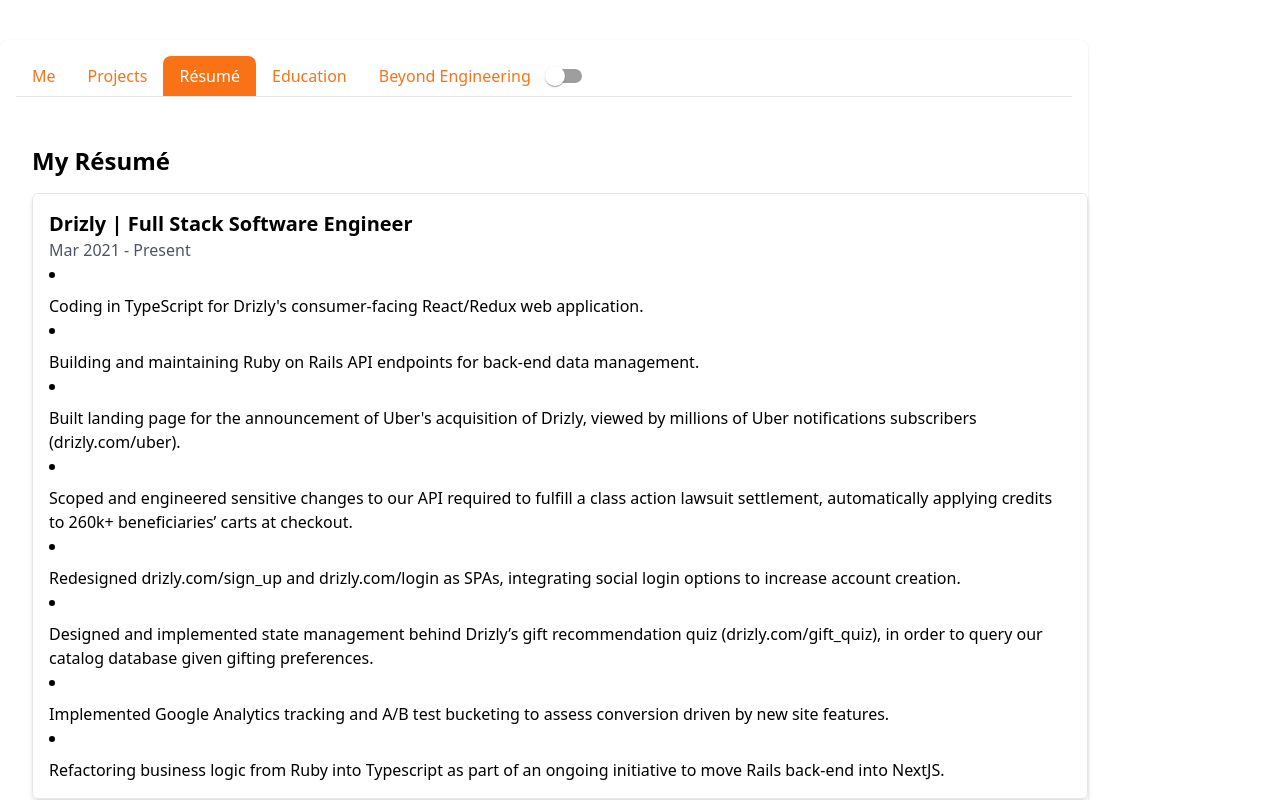
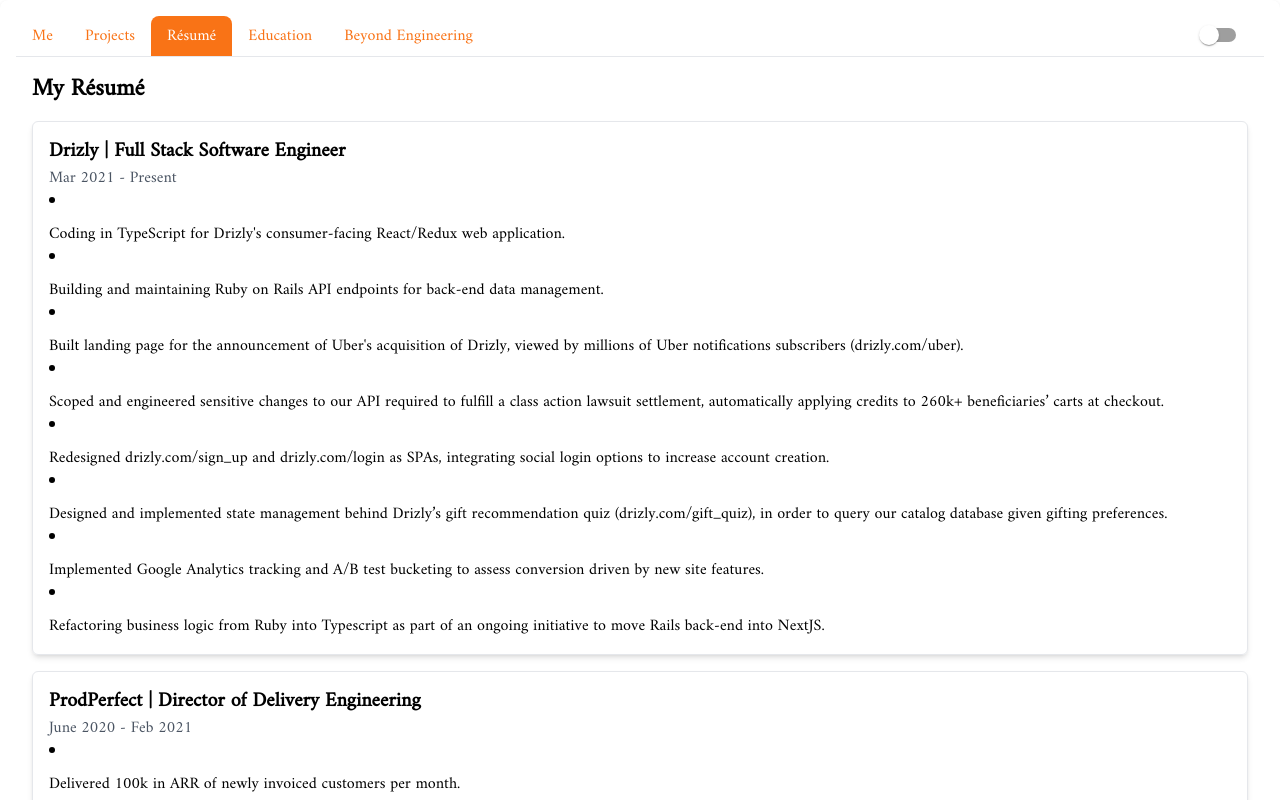
Before and after one commit to armichaud/personal_site, a Next.js app: page / in a window 1280 px wide. Both pictures are taken after a click on the button "Résumé". Shown: the top 800 px of the page. Built offline with nearby package versions, Linux system fonts and the light colour scheme.

Commit message:
Better styling

```diff
--- a/src/app/education.tsx
+++ b/src/app/education.tsx
@@ -9,15 +9,14 @@
 
         <div className="border p-4 rounded-lg shadow mb-4">
           <h3 className="text-xl font-semibold dark:text-white">Startup Institute, Web Development Fellow</h3>
-          <p className="text-gray-600 mb-2">Trained in professional full-stack development, building web apps using Ruby on Rails.</p>
-          <p className="text-gray-600 mb-2">Served as project manager on a team of 8 developers, tasked with designing user flow diagrams and wireframes for software in development at Tolemi, a Y Combinator startup.</p>
-          <p className="text-gray-600 mb-2">Jan 2018 - Apr 2018</p>
+          <p className="text-gray-600 mb-2">Trained in professional full-stack development, primarily building web apps using Ruby on Rails.</p>
+          <p className="text-gray-600 mb-2 dark-grey">Jan 2018 - Apr 2018</p>
         </div>
 
         <div className="border p-4 rounded-lg shadow">
           <h3 className="text-xl font-semibold dark:text-white">Yale University, New Haven, CT</h3>
           <p className="text-gray-600 mb-2">B.A. in English. Primary academic interests included Shakespeare and Film Theory.</p>
-          <p className="text-gray-600 mb-2">Aug 2012 - May 2017</p>
+          <p className="text-gray-600 mb-2 dark-grey">Aug 2012 - May 2017</p>
         </div>
       </div>
     );
--- a/src/app/globals.css
+++ b/src/app/globals.css
@@ -1,6 +1,10 @@
 @tailwind base;
 @tailwind components;
 @tailwind utilities;
+
+html {
+    font-family: 'Amiri', serif;
+}
 
 h1, h2, p {
   @apply dark:text-white;
--- a/src/app/interests.tsx
+++ b/src/app/interests.tsx
@@ -145,7 +145,7 @@
     return (
       <div>
         <h2 className="text-2xl font-semibold mb-4">Favorite Movies</h2>
-        <div className="grid grid-cols-2 md:grid-cols-3 lg:grid-cols-4 gap-4">
+        <div className="grid grid-cols-2 md:grid-cols-3 lg:grid-cols-5 gap-4">
           {favoriteFilms.map((movie, index) => (
             <div key={index} className="border p-4 rounded-lg shadow">
                 <a
@@ -158,8 +158,8 @@
                 </a>
               <p className="text-gray-600 mb-2">{movie.director}</p>
               {movie.imgUrl && (
-                <div className="flex flex-col">
-                    <img src={movie.imgUrl} alt={`${movie.title} Poster`} className="mb-2" />
+                <div className="flex flex-col  max-w-[220px]">
+                    <img src={movie.imgUrl} alt={`${movie.title} Poster`} className="mb-2 max-h-[300px]" />
                 </div>
               )}
             </div>
--- a/src/app/intro.tsx
+++ b/src/app/intro.tsx
@@ -2,12 +2,74 @@
 
 import React from 'react';
 
+const CompanyIconsRow: React.FC = () => {
+    const companies = [
+      {
+        name: "Drizly",
+        logo: <img className="max-h-24" src="https://imagedelivery.net/Xh-8qVol1Pftdals16ieKg/7698f546-d965-4a5d-e766-2200beb85100/public" alt="drizly"></img>,
+        website: "https://www.drizly.com",
+      },
+      {
+        name: "ProdPerfect",
+        logo: <img className="max-h-24 scale-75" src="https://prodperfect.com/wp-content/themes/prodperfect/favicon.png" alt='p2' />,
+        website: "https://prodperfect.com",
+      },
+      {
+        name: "Wayfair",
+        logo: <img className="max-h-24" src="https://imagedelivery.net/Xh-8qVol1Pftdals16ieKg/6855f684-027c-4252-5bbc-b4b711a1fd00/public" alt="wayfair" />,
+        website: "https://www.wayfair.com",
+      },
+    ];
+
+    return (
+      <div className="flex justify-center items-center space-x-4">
+        {companies.map((company, index) => (
+                <a
+                    key={index}
+                    href={company.website}
+                    target="_blank"
+                    rel="noopener noreferrer"
+                    className="hover:opacity-75 transition-opacity"
+                >
+                    {company.logo}
+                </a>
+        ))}
+      </div>
+    );
+  };
+
 const Intro: React.FC = () => {
     return (
         <div className="flex flex-col items-center justify-center h-full">
-        <h1 className="text-4xl font-semibold mb-4">Alexander Rodion Michaud</h1>
-        <h2>or ARM, if you&apos;re in a hurry</h2>
-        <img className="rounded-lg" src="https://imagedelivery.net/Xh-8qVol1Pftdals16ieKg/ccbbd565-53b4-4780-7fee-b4bcef64c100/public" alt="profile_pic" />
+            <h1 className="text-4xl font-semibold mb-4">Alexander Rodion Michaud</h1>
+            <p className='dark:text-white'>or ARM, if you&apos;re in a hurry</p>
+            <div className='flex p-4 justify-between'>
+                <div className='w-1/2'>
+                    <img className="rounded-lg w-full" src="https://imagedelivery.net/Xh-8qVol1Pftdals16ieKg/ccbbd565-53b4-4780-7fee-b4bcef64c100/public" alt="profile_pic" />
+                </div>
+                <section className="px-6 py-6 w-1/2">
+                    <div className="max-w-4xl mx-auto">
+                        <div className="text-gray-600 space-y-4">
+                        <div className='flex flex-col justify-center'>
+                            <h2 className="text-3xl font-semibold mb-4 text-center">Where I've Worked</h2>
+                            <CompanyIconsRow />
+                        </div>
+                        <div className='flex flex-col justify-center'>
+                            <h2 className="text-3xl font-semibold mb-4 text-center">What I've Worked With </h2>
+                            <p className='text-center'>
+                                Ruby on Rails, Node.js, TypeScript, JavaScript, Ruby, PHP, Python
+                            </p>
+                        </div>
+                        <div className='flex flex-col justify-center'>
+                            <h2 className="text-3xl font-semibold mb-4 text-center">What I'm Doing In My Free Time</h2>
+                            <p className='text-center'>
+                                Contributing to open source projects, learning Rust.
+                            </p>
+                        </div>
+                        </div>
+                    </div>
+                </section>
+            </div>
         </div>
     );
 };
--- a/src/app/layout.tsx
+++ b/src/app/layout.tsx
@@ -12,8 +12,11 @@
 }) {
   return (
     <html lang="en">
-      <body>
-        <div className="flex flex-col justify-center items-start pt-[5vh] dark:bg-gray-900">
+      <head>
+        <link rel="stylesheet" href="https://fonts.googleapis.com/css2?family=Amiri"></link>
+      </head>
+      <body className="dark:bg-gray-900">
+        <div className="flex flex-col justify-center">
           {children}
         </div>
       </body>
--- a/src/app/resume.tsx
+++ b/src/app/resume.tsx
@@ -32,7 +32,7 @@
 
 const Resume = (): JSX.Element => {
   return (
-    <div className="container mx-auto py-8">
+    <div className="container">
       <h1 className="text-2xl font-semibold mb-4">My Résumé</h1>
       <div>
         {RESUME_DATA.map((experience, index) => (
--- a/src/app/tabbed_content.tsx
+++ b/src/app/tabbed_content.tsx
@@ -21,7 +21,7 @@
   };
 
   return (
-    <div className="bg-white p-4 w-[85vw] rounded-lg shadow dark:bg-gray-900">
+    <div className="bg-white p-4 rounded-lg shadow dark:bg-gray-900">
       <div className="flex border-b border-gray-200">
         {tabs.map((tab) => (
           <button
@@ -36,7 +36,7 @@
         ))}
         <ThemeToggle />
       </div>
-      <div className="p-4 w-[85vw]">{tabs.find((tab) => tab.id === activeTab)?.content}</div>
+      <div className="p-4">{tabs.find((tab) => tab.id === activeTab)?.content}</div>
     </div>
   );
 };
--- a/src/app/theme_toggle.tsx
+++ b/src/app/theme_toggle.tsx
@@ -33,11 +33,15 @@
   }, [theme]);
 
   return (
-    <FormControlLabel control={<Switch
+    <div className="ml-auto">
+        <FormControlLabel control={<Switch
           checked={theme === 'dark'}
           onChange={toggleTheme}
           color="default"
-          inputProps={{ 'aria-label': 'theme toggle' }} />} label={undefined}    />
+          inputProps={{ 'aria-label': 'theme toggle' }} />}
+          label={undefined}
+        />
+    </div>
   );
 };
 
```
